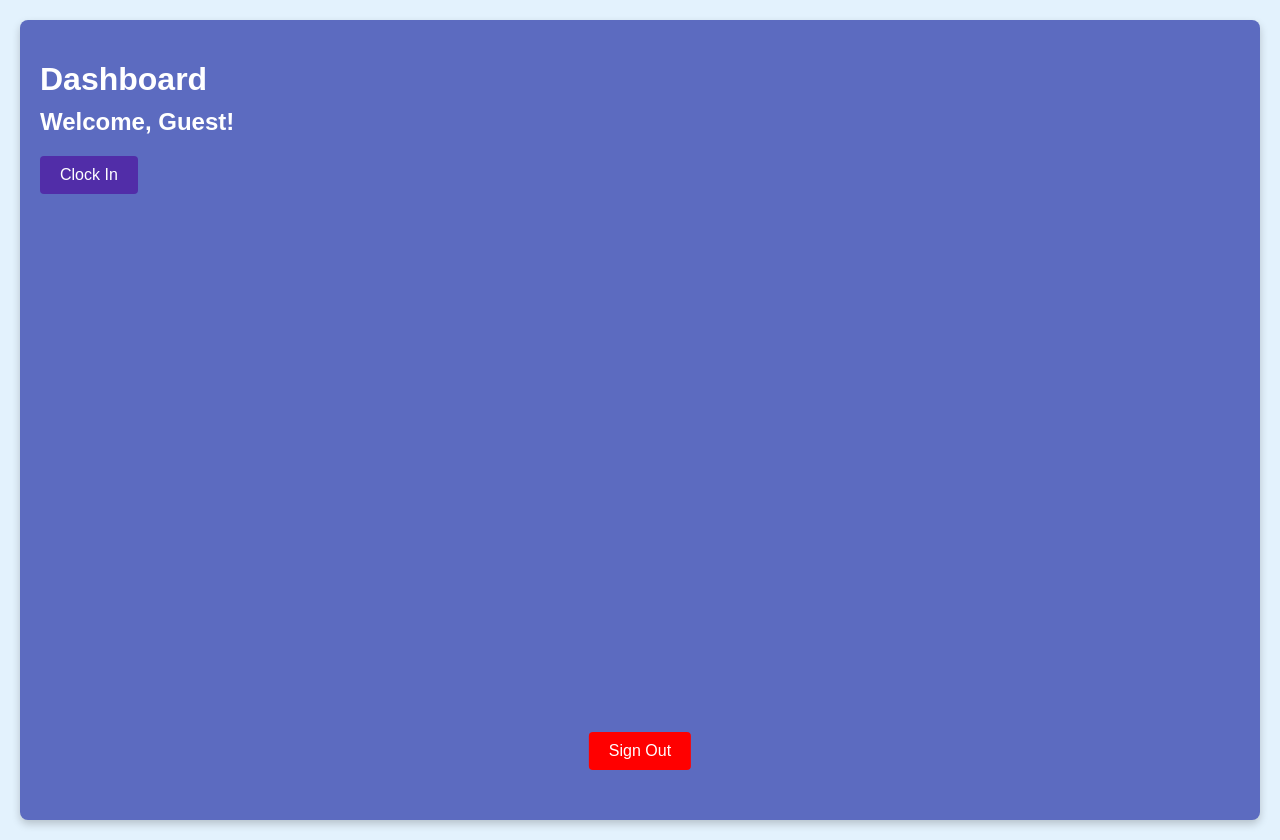
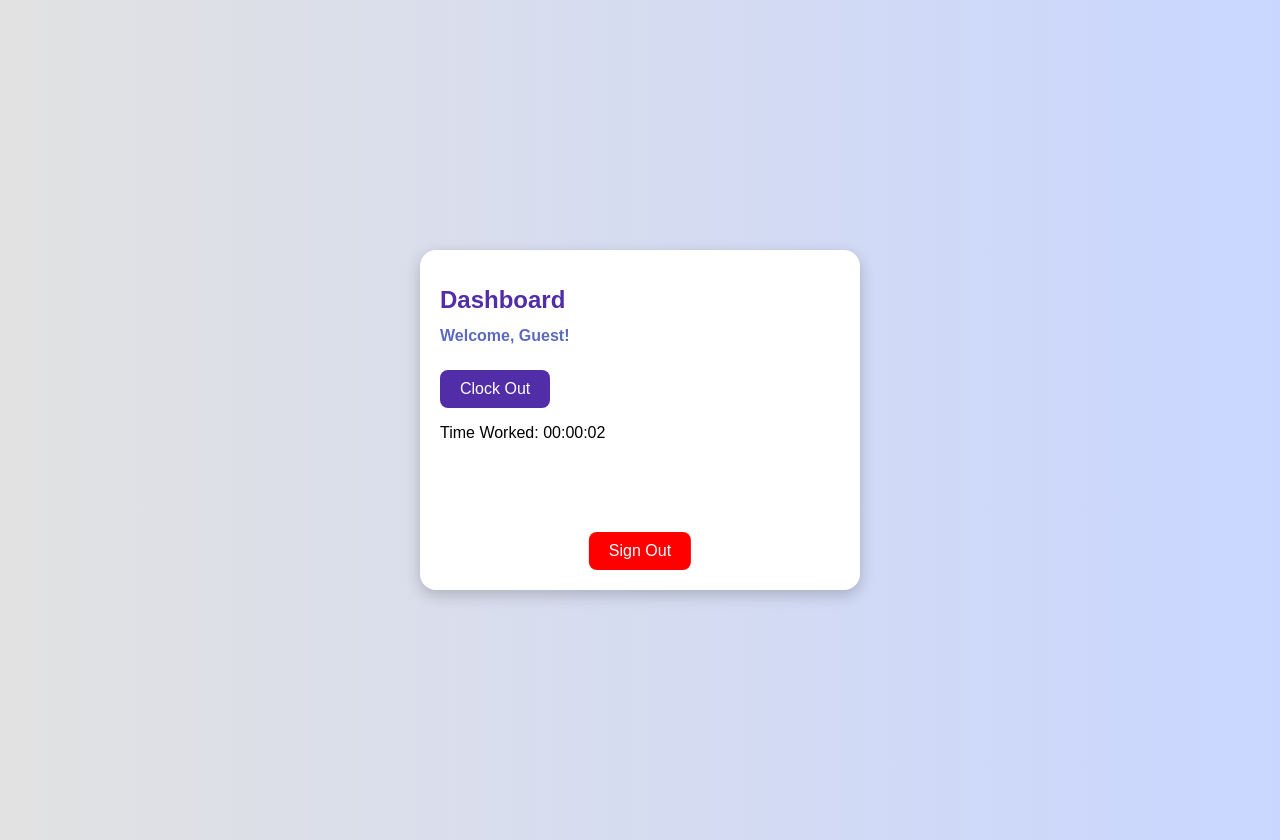
Before and after one commit to Eytan425/Timer-App, a website: page client/dashboard.html in a window 1280 px wide. Both pictures are taken after a click on the button "Clock In". Drawn offline with Linux system fonts and the light colour scheme.

Commit message:
Fixed the code and made the dashboard a lot nicer

```diff
--- a/client/dashboard.html
+++ b/client/dashboard.html
@@ -9,28 +9,21 @@
 </head>
 <body>
     <div class="Dashboard">
-        <form>
+        <!-- Header Section -->
+        <div class="header">
             <h1>Dashboard</h1>
             <h2>Welcome, <span id="userName"></span>!</h2>
-            <!-- <p1>Total Hours Worked: <span id="timeWorked">!</span></p1> -->
+        </div>
+
+        <!-- Main Form Section -->
+        <form>
             <input type="button" id="clockInBtn" class="clockIn" value="Clock In">
-
+            <p><span id="timeText"></span></p>
         </form>
 
+        <!-- Sign Out Button -->
         <input type="button" id="signOutBtn" class="logOut" value="Sign Out">
     </div>
-    <script>
-        // Get the name from localStorage
-        const signUpName = localStorage.getItem('signUpName');
-        if (signUpName) {
-            document.getElementById('userName').textContent = signUpName;
-        } else {
-            document.getElementById('userName').textContent = 'Guest';
-        }
-        signOutBtn.addEventListener('click', () => {
-            window.location.href = 'index.html';
-        });
-    </script>
-    <script src="script.js"></script>
+    <script src="dashboardScript.js"></script>
 </body>
 </html>
--- /dev/null
+++ b/client/dashboardScript.js
@@ -0,0 +1,95 @@
+let totalTimeInDecimals;
+let timerId; // Store the timer ID
+let seconds = 0, minutes = 0, hours = 0; // Initialize counters
+let totalSeconds = 0, totalMinutes = 0, totalHours = 0;
+
+//Get the signUpName
+const signUpName = localStorage.getItem('signUpName');
+if (signUpName) {
+    document.getElementById('userName').textContent = signUpName;
+} else {
+    document.getElementById('userName').textContent = 'Guest';
+}
+
+//Sign out button
+signOutBtn.addEventListener('click', () => {
+    if(clockInBtn.value === "Clock In")
+        window.location.href = 'index.html';
+    else if(clockInBtn.value === "Clock Out")
+        alert('Please clock out before signing out');
+});
+
+//Clock in
+clockInBtn.addEventListener('click', async () => {
+    if (clockInBtn.value === "Clock In") {
+
+        // Start the timer for the session
+        timerId = setInterval(() => {
+            seconds++;
+            if (seconds === 60) {
+                minutes++;
+                seconds = 0;
+            }
+            if (minutes === 60) {
+                hours++;
+                minutes = 0;
+            }
+
+            // Update the timer display in real-time
+            timeText.innerHTML = `Time Worked: ${String(hours).padStart(2, '0')}:${String(minutes).padStart(2, '0')}:${String(seconds).padStart(2, '0')}`;
+        }, 1000);
+
+        clockInBtn.value = "Clock Out";
+    }
+    else
+    {
+        // Stop the timer and accumulate time
+        clearInterval(timerId);
+        totalSeconds += seconds;
+        totalMinutes += minutes;
+        totalHours += hours;
+
+        // Handle overflow of seconds and minutes
+        if (totalSeconds >= 60) {
+            totalMinutes += Math.floor(totalSeconds / 60);
+            totalSeconds %= 60;
+        }
+        if (totalMinutes >= 60) {
+            totalHours += Math.floor(totalMinutes / 60);
+            totalMinutes %= 60;
+        }
+
+        // Calculate the total time worked in decimals
+        totalTimeInDecimals = totalHours + (totalMinutes / 60) + (totalSeconds / 3600);
+        timeText.innerHTML = `You worked today: ${String(totalHours).padStart(2, '0')}:${String(totalMinutes).padStart(2, '0')}:${String(totalSeconds).padStart(2, '0')}`;
+        console.log('Clocked Out');
+        seconds = 0;
+        minutes = 0;
+        hours = 0; // Reset session counters
+        clockInBtn.value = "Clock In";
+
+    }
+});
+
+// Function to log time to the server
+async function logTime(UserEmail, totalTimeInDecimals) {
+    try {
+        const response = await fetch("http://localhost:3000/user/auth/logTimes", {
+            method: "POST",
+            headers: {
+                "Content-Type": "application/json",
+            },
+            body: JSON.stringify({ email: UserEmail, timeWorked: totalTimeInDecimals }),
+        });
+
+        const data = await response.json();
+        if (response.ok) {
+            alert("Logged time successfully!");
+        } else {
+            alert(data.message || 'Failed to log time.');
+        }
+    } catch (error) {
+        console.error("Error logging time: ", error);
+        alert("An error occurred while logging the time. Please try again.");
+    }
+}
--- a/client/dashboardstyle.css
+++ b/client/dashboardstyle.css
@@ -1,68 +1,78 @@
 body {
     font-family: Arial, sans-serif;
-    background-color: #e3f2fd; /* Light background for contrast */
+    background-color: #c9d6ff;
+    background: linear-gradient(to right, #e2e2e2, #c9d6ff);
     margin: 0;
     padding: 20px;
     display: flex;
-    flex-direction: column;
-    height: 100vh; /* Full height */
+    justify-content: center;
+    align-items: center;
+    height: 100vh;
 }
 
 .Dashboard {
-    background-color: #5c6bc0; /* Main background color */
-    border-radius: 8px;
-    box-shadow: 0 4px 8px rgba(0, 0, 0, 0.2);
+    background-color: #ffffff;
+    border-radius: 16px;
+    box-shadow: 0 5px 15px rgba(0, 0, 0, 0.2);
     padding: 20px;
-    flex: 1; /* Allow it to take available space */
+    position: relative;
+    width: 400px;
+    max-width: 100%;
+    min-height: 300px;
     display: flex;
     flex-direction: column;
-    justify-content: flex-start; /* Align content to the top */
+    justify-content: flex-start; /* Align items at the top */
 }
 
-h1 {
-    color: white;
-    margin-bottom: 10px;
+/* Header Styling */
+.header {
+    position: absolute;
+    top: 20px;
+    left: 20px;
+    text-align: left;
 }
 
-h2 {
-    color: #ffffff;
-    margin: 10px 0;
+.header h1 {
+    font-size: 24px;
+    font-weight: bold;
+    color: #512da8;
+    margin-bottom: 5px;
 }
 
-p1 {
-    color: white;
-    font-size: 18px;
-    margin: 10px 0;
+.header h2 {
+    font-size: 16px;
+    color: #5c6bc0;
 }
 
+/* Buttons Styling */
 input[type="button"] {
-    background-color: #512da8; /* Button color */
-    color: white;
+    background-color: #512da8;
+    color: #ffffff;
     border: none;
     padding: 10px 20px;
-    border-radius: 4px;
+    border-radius: 8px;
     font-size: 16px;
     cursor: pointer;
     transition: background-color 0.3s ease;
-    margin: 10px 0;
+    margin-top: 20px;
 }
 
-/* Positioning the Clock In button directly below Total Hours Worked */
-#clockInBtn {
-    margin-top: 10px; /* Ensure there is space above the Clock In button */
+input[type="button"]:hover {
+    background-color: #6a1b9a;
 }
 
-/* Styling for hover effect */
-input[type="button"]:hover {
-    background-color: #6a1b9a; /* Darker shade on hover */
+/* Clock In Button Position */
+#clockInBtn {
+    margin-top: 100px; /* Push it down below the header */
 }
 
+/* Sign Out Button Position */
 #signOutBtn {
-    background-color: red; /* Sign out button color */
-    position: absolute; /* Position it absolutely */
-    bottom: 20px; /* 20px from the bottom */
-    left: 50%; /* Center horizontally */
-    transform: translateX(-50%); /* Adjust for half of the button's width */
-    padding: 10px 20px; /* Padding for the button */
-    border-radius: 4px; /* Rounded corners */
+    background-color: red;
+    position: absolute;
+    bottom: 20px;
+    left: 50%;
+    transform: translateX(-50%);
+    padding: 10px 20px;
+    border-radius: 8px;
 }
```
Also changed, not shown: client/script.js (line endings or trailing spaces).
